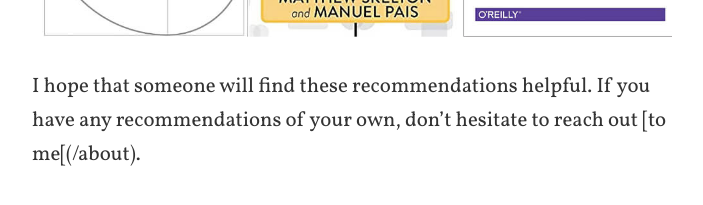
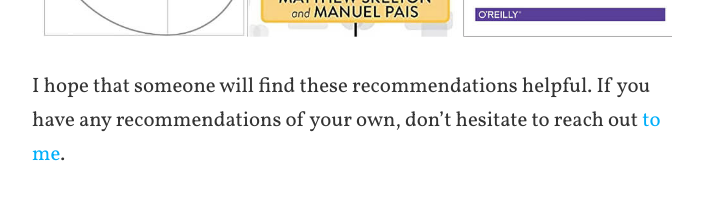
Before and after one commit to mmozuras/mmozuras.github.com, a Jekyll site: the page built from post/_posts/2023-03-25-recommended-software-engineering-books.md, in a window 1280 px wide and 900 px high, scrolled down 4859 px. Shown: the part 686-891 px from the top of the window, without its empty margins (288-991 px from the left). Built offline with Jekyll 4.4.1, drawn with Linux system fonts in a browser that asks for light colours; comment, search, counter and statistics services are not loaded.

Commit message:
Small fix to a link

```diff
--- a/post/_posts/2023-03-25-recommended-software-engineering-books.md
+++ b/post/_posts/2023-03-25-recommended-software-engineering-books.md
@@ -51,4 +51,4 @@ As a final thing, for the visual world of today, here's this list as a single im
 
 <div><img src="/assets/images/recommended books.jpg" alt="recommended software engineering books"></div>
 
-I hope that someone will find these recommendations helpful. If you have any recommendations of your own, don't hesitate to reach out [to me[(/about).
+I hope that someone will find these recommendations helpful. If you have any recommendations of your own, don't hesitate to reach out [to me](/about).
```
